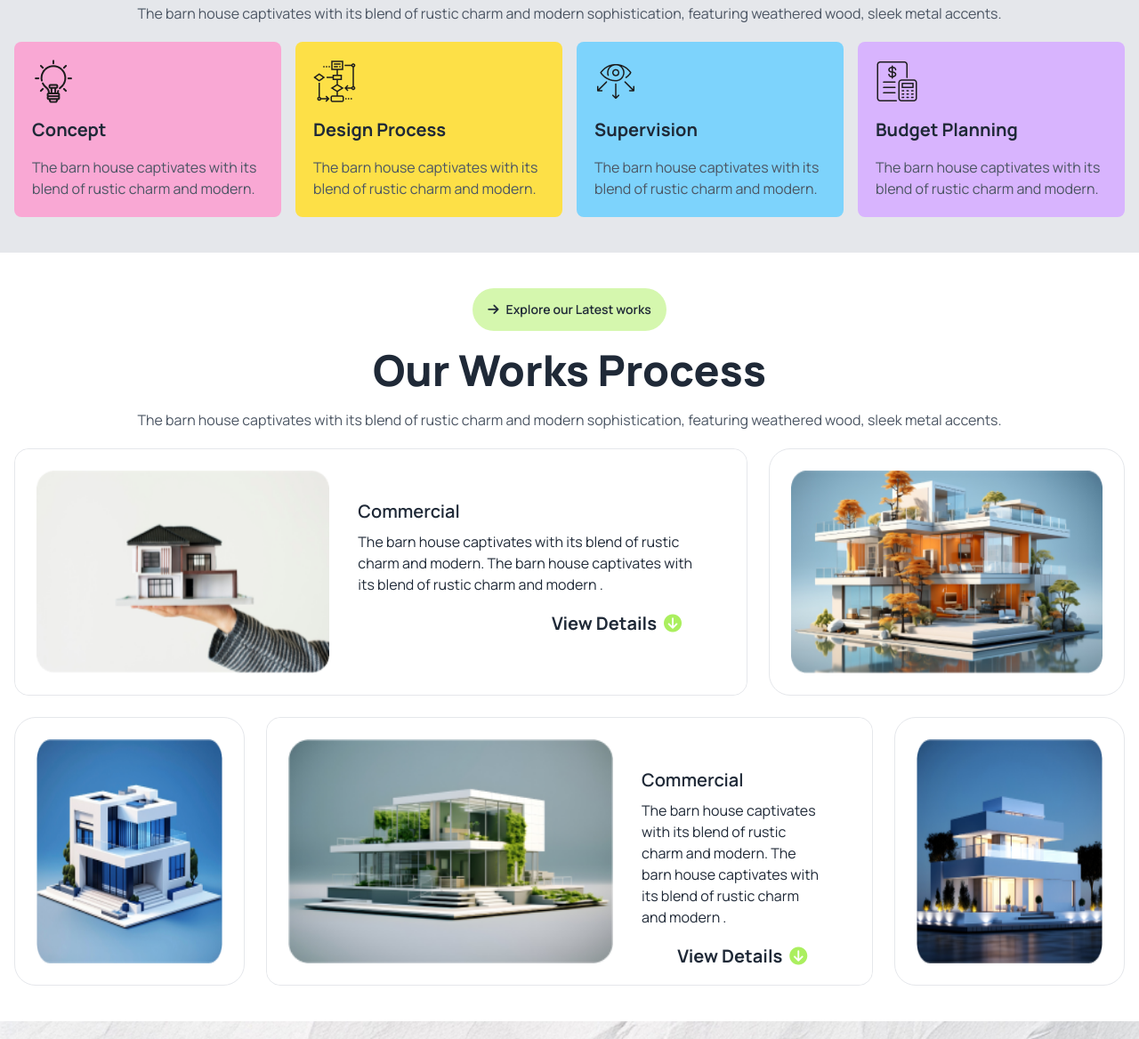
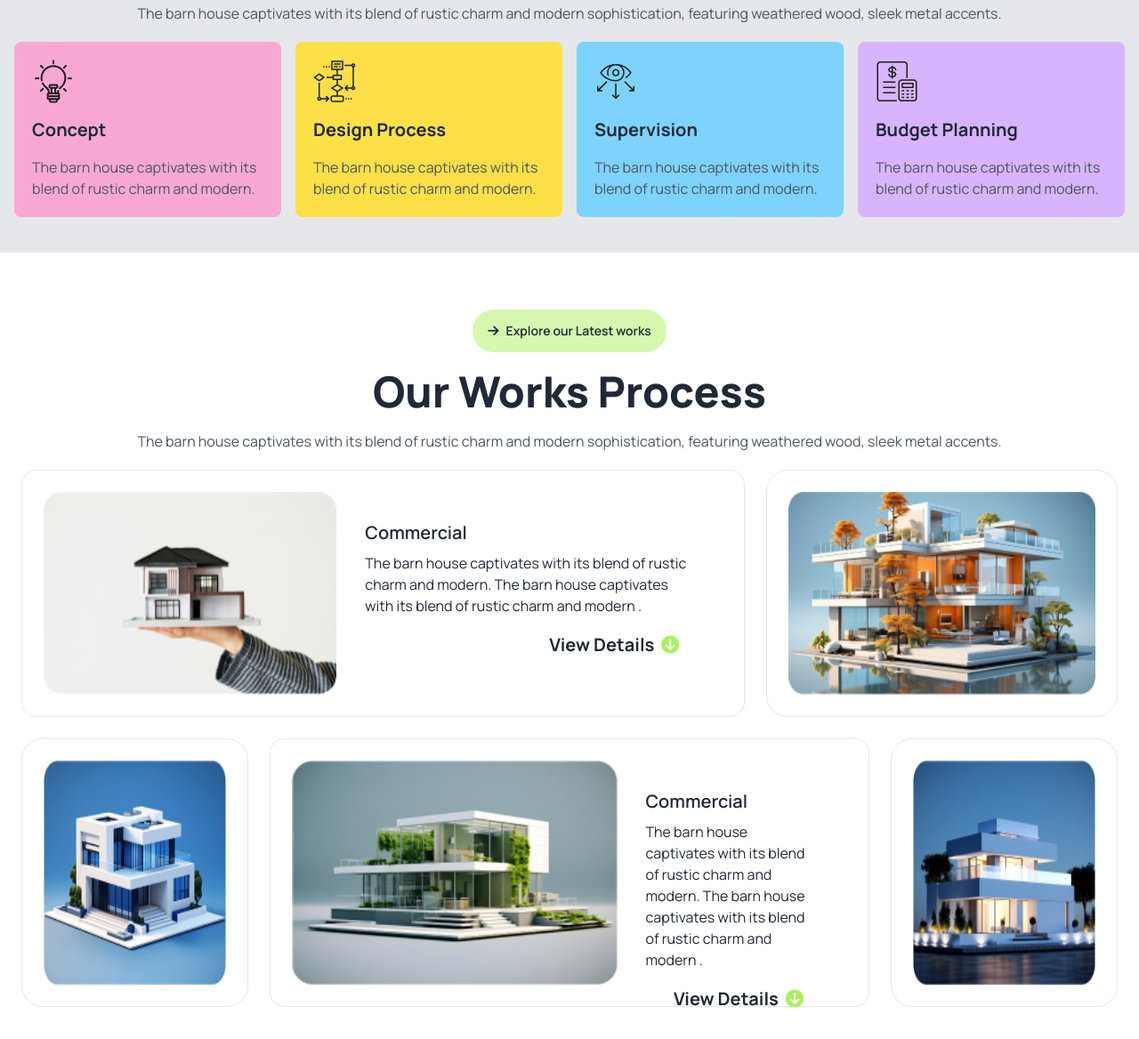
Before and after one commit to Shahadath049/B10--Assignment-3, a plain HTML site: page index.html in a window 1280 px wide. Shown: the part 1863-3031 px from the top of the page at 89% size. Drawn offline with nearby package versions, Linux system fonts and the light colour scheme.

Commit message:
final edit

```diff
--- a/index.html
+++ b/index.html
@@ -215,8 +215,8 @@
               </div>
          </section>
          <!-- Explore our latest work  -->
-           <section  class="py-10 px-4 ">
-              <div class="container mx-auto">
+           <section  class="py-10 ">
+              <div class="container mx-auto p-6">
                 <div class=" text-center ">
                   <button class="btn btn-ghost bg-theme-color bg-opacity-50 rounded-full  "> <i class="fa fa-arrow-right" aria-hidden="true"></i>Explore our Latest works</button>
                 <h2 class=" my-5 lg:text-5xl text-3xl font-extrabold ">Our Works Process</h2>
```
